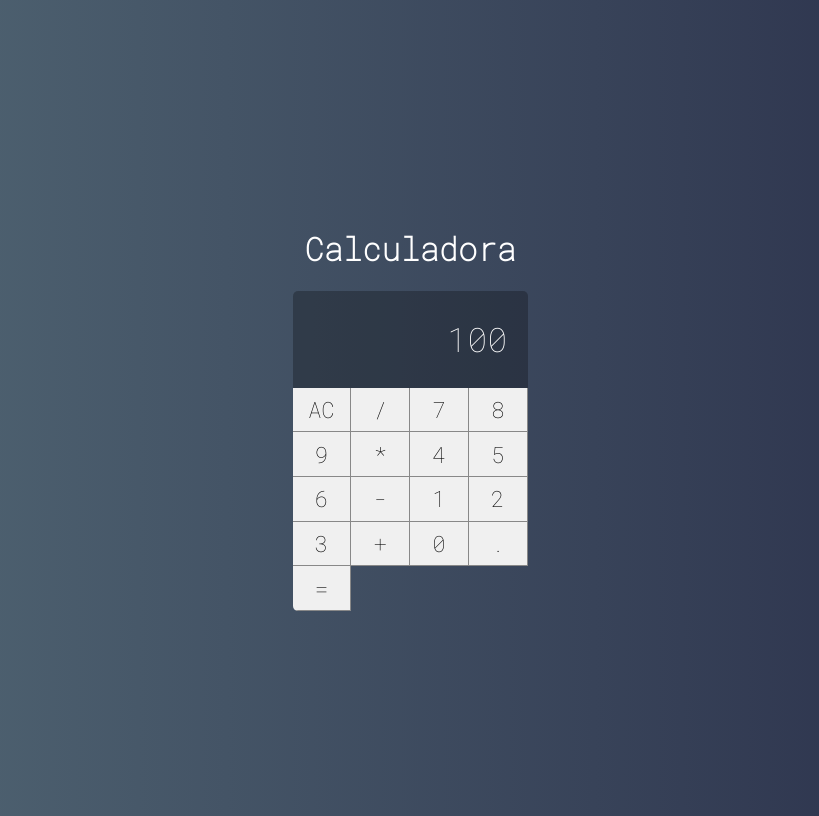
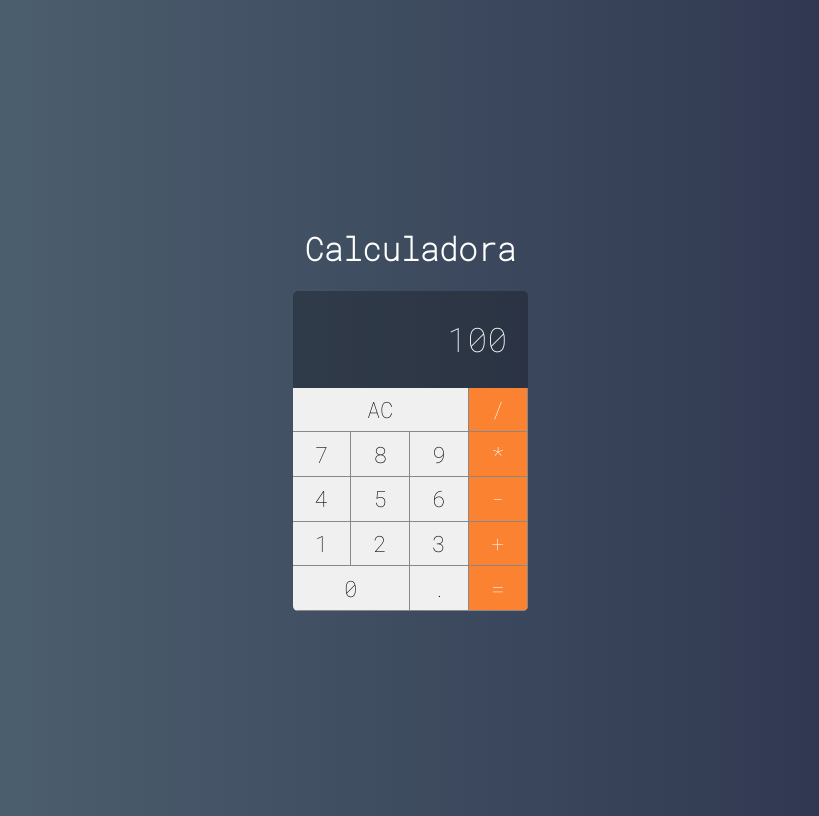
Before and after one commit to ramonmpacheco/react-101-and-redux, a React (Create React App) app in the folder calculadora/: page / in a window 1280 px wide. Shown: the whole page, without its empty margins (230-1049 px from the left). Built offline with nearby package versions, Linux system fonts and the light colour scheme.

Commit message:
componente button 2

```diff
--- a/calculadora/src/components/Button.css
+++ b/calculadora/src/components/Button.css
@@ -11,3 +11,24 @@
     border-bottom: var(--border-button);
     outline: none;
 }
+
+.button:active {
+    background-color: #ccc;
+}
+
+.button.double {
+    grid-column: span 2;
+}
+
+.button.triple {
+    grid-column: span 3;
+}
+
+.button.operation {
+    background-color: #fa8231;
+    color: #FFF;
+}
+
+.button.operation:active {
+    background-color: #fa8231cc;
+}
--- a/calculadora/src/components/Button.jsx
+++ b/calculadora/src/components/Button.jsx
@@ -3,7 +3,16 @@
 
 const Button = (props) => {
     return (
-        <button className='button'>{props.label}</button>
+        <button
+            onClick={e => props.click && props.click(props.label)}
+            className={`
+            button
+            ${props.operation ? 'operation' : ''}
+            ${props.double ? 'double' : ''}
+            ${props.triple ? 'triple' : ''}
+        `}>
+            {props.label}
+        </button>
     )
 }
 
--- a/calculadora/src/main/Calculadora.jsx
+++ b/calculadora/src/main/Calculadora.jsx
@@ -4,27 +4,38 @@
 import React, { Component } from "react";
 
 class Calculator extends Component {
+    clearMemory() {
+        console.log('limpar');
+    }
+    setOperation(operation) {
+        console.log(operation);
+    }
+    addDigit(d) {
+        console.log(d);
+    }
     render() {
+        const addDigit = d => this.addDigit(d)
+        const setOperation = op => this.setOperation(op)
         return (
             <div className='calculator'>
                 <Display value={100} />
-                <Button label="AC" />
-                <Button label="/" />
-                <Button label="7" />
-                <Button label="8" />
-                <Button label="9" />
-                <Button label="*" />
-                <Button label="4" />
-                <Button label="5" />
-                <Button label="6" />
-                <Button label="-" />
-                <Button label="1" />
-                <Button label="2" />
-                <Button label="3" />
-                <Button label="+" />
-                <Button label="0" />
-                <Button label="." />
-                <Button label="=" />
+                <Button label="AC" click={() => this.clearMemory()} triple />
+                <Button label="/" click={setOperation} operation />
+                <Button label="7" click={addDigit} />
+                <Button label="8" click={addDigit} />
+                <Button label="9" click={addDigit} />
+                <Button label="*" click={setOperation} operation />
+                <Button label="4" click={addDigit} />
+                <Button label="5" click={addDigit} />
+                <Button label="6" click={addDigit} />
+                <Button label="-" click={setOperation} operation />
+                <Button label="1" click={addDigit} />
+                <Button label="2" click={addDigit} />
+                <Button label="3" click={addDigit} />
+                <Button label="+" click={setOperation} operation />
+                <Button label="0" click={addDigit} double />
+                <Button label="." click={addDigit} />
+                <Button label="=" click={setOperation} operation />
             </div>
         )
     }
```
